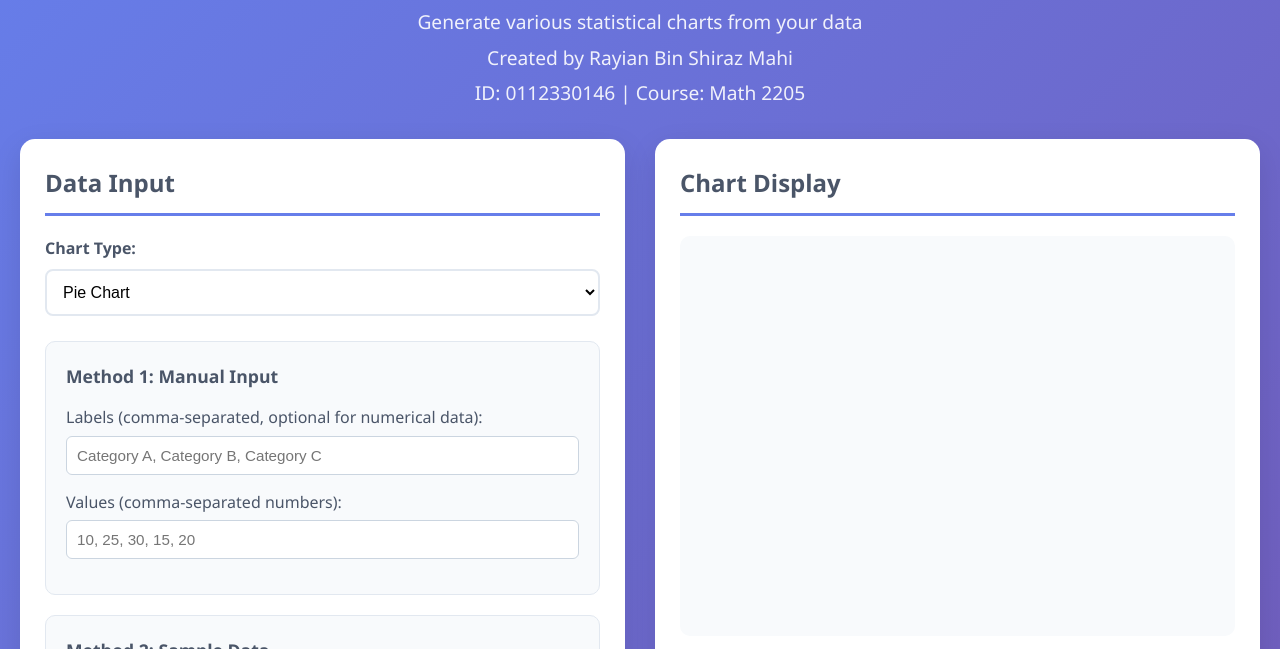
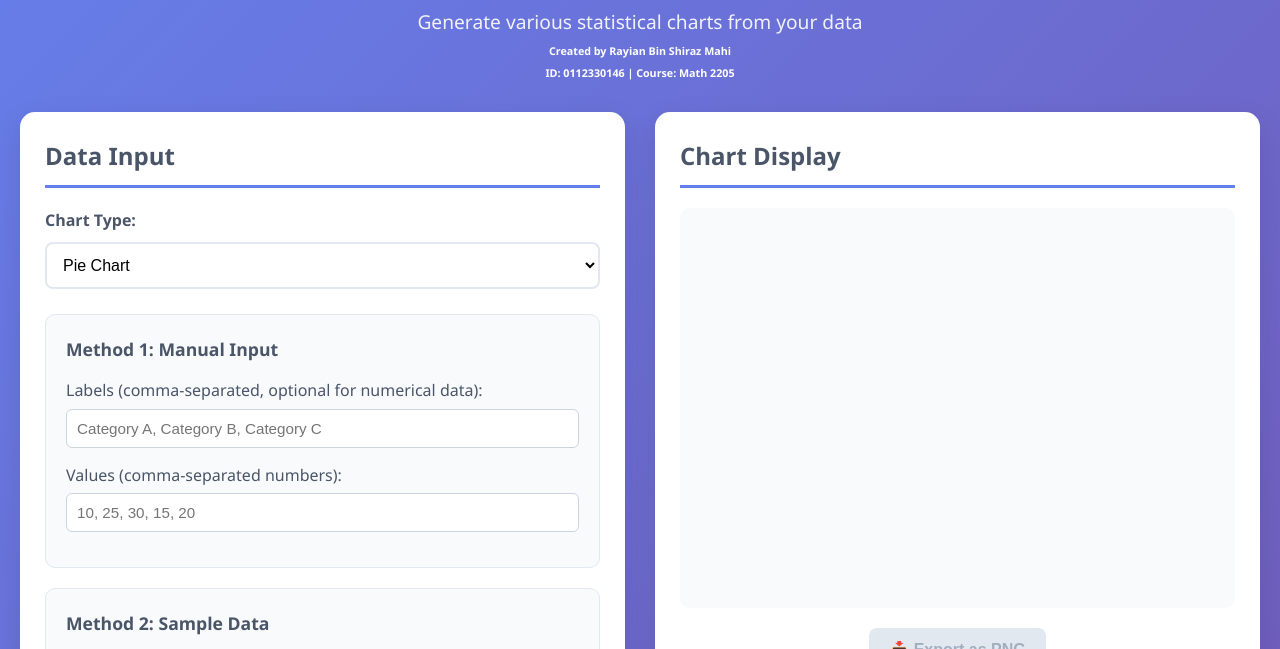
Before and after one commit to xrayian/statistics_proj, a plain HTML site: page index.html in a window 1280 px wide. Shown: the part 87-736 px from the top of the page. Drawn offline with nearby package versions, Linux system fonts and the light colour scheme.

Commit message:
fix: Update header and footer content for clarity and attribution

```diff
--- a/index.html
+++ b/index.html
@@ -12,8 +12,8 @@
         <header>
             <h1>📊 Statistics Charts Application</h1>
             <p>Generate various statistical charts from your data</p>
-            <p>Created by Rayian Bin Shiraz Mahi</p>
-            <p>ID: 0112330146 | Course: Math 2205</p>
+            <h6>Created by Rayian Bin Shiraz Mahi</p>
+            <h6>ID: 0112330146 | Course: Math 2205</p>
         </header>
 
         <div class="main-content">
@@ -146,7 +146,7 @@
 
         <!-- Footer -->
         <footer class="footer">
-            <p>&copy; 2025 Statistics Charts Application | Hosted on GitHub Pages</p>
+            <p>&copy; 2025 Statistics Charts Application by <a href="https://github.com/xrayian" target="_blank">Rayian Mahi</a> | Hosted on GitHub Pages</p>
             <p>Built with Chart.js and pure JavaScript</p>
         </footer>
     </div>
```
